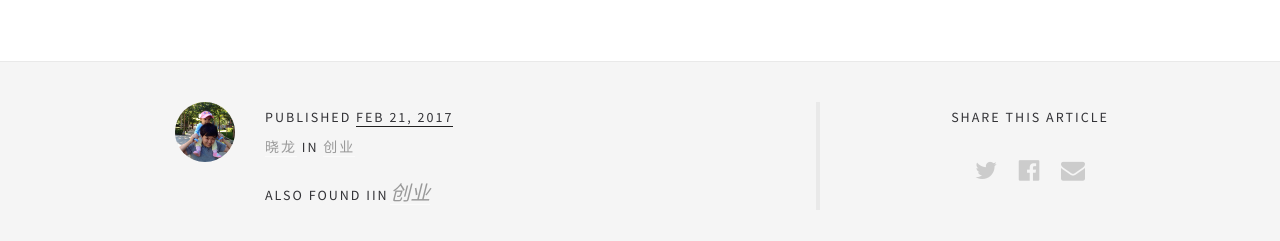
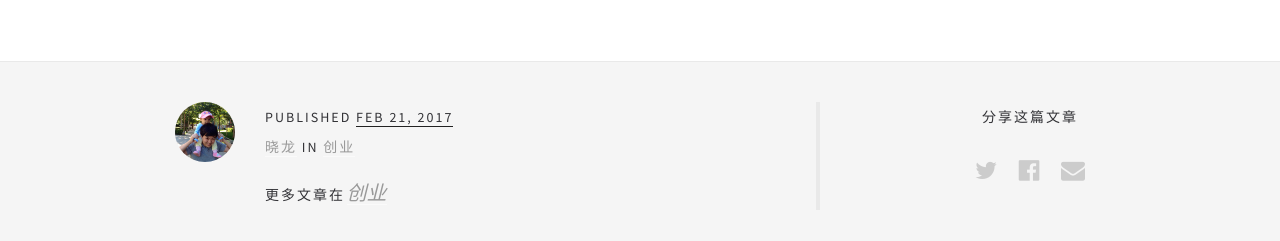
Before and after one commit to zxlive/zxlive.github.com, a Jekyll site: the page built from _posts/2016-10-29-bayesian-wifi-materials-and-methods.md, in a window 1280 px wide. Shown: the part 879-1120 px from the top of the page. Built offline with Jekyll 4.4.1, drawn with Linux system fonts in a browser that asks for light colours; some web fonts are replaced.

Commit message:
提交文章

```diff
--- a/_includes/footer-single.html
+++ b/_includes/footer-single.html
@@ -9,7 +9,7 @@
                 <p><a href="{{ page.author_url  | prepend: site.baseurl }}">{{ page.author_name | capitalize }}</a> in <a href='{{ "/category/" | append: page.categories.first | prepend: site.baseurl }}'>{{ page.categories.first | capitalize }}</a></p>
 
                 <div class="other-catergories">
-                    <h3>Also found iin</h3>
+                    <h3>更多文章在</h3>
 
                     <ul>
                         {% for category in page.categories %}
@@ -25,7 +25,7 @@
         </div><!-- end col -->
         <div class="col-xs-12 col-sm-4">
             <div class="social">
-                <p>Share this article</a>
+                <p>分享这篇文章</a>
                 <div class="social-links">
                     <a class="social-icon" href="#" data-platform="twitter" data-message="{{ page.social-message }}" data-url="{{ page.url | prepend: site.baseurl | prepend: site.url }}"><i class="fa fa-twitter"></i></a>
 
```
